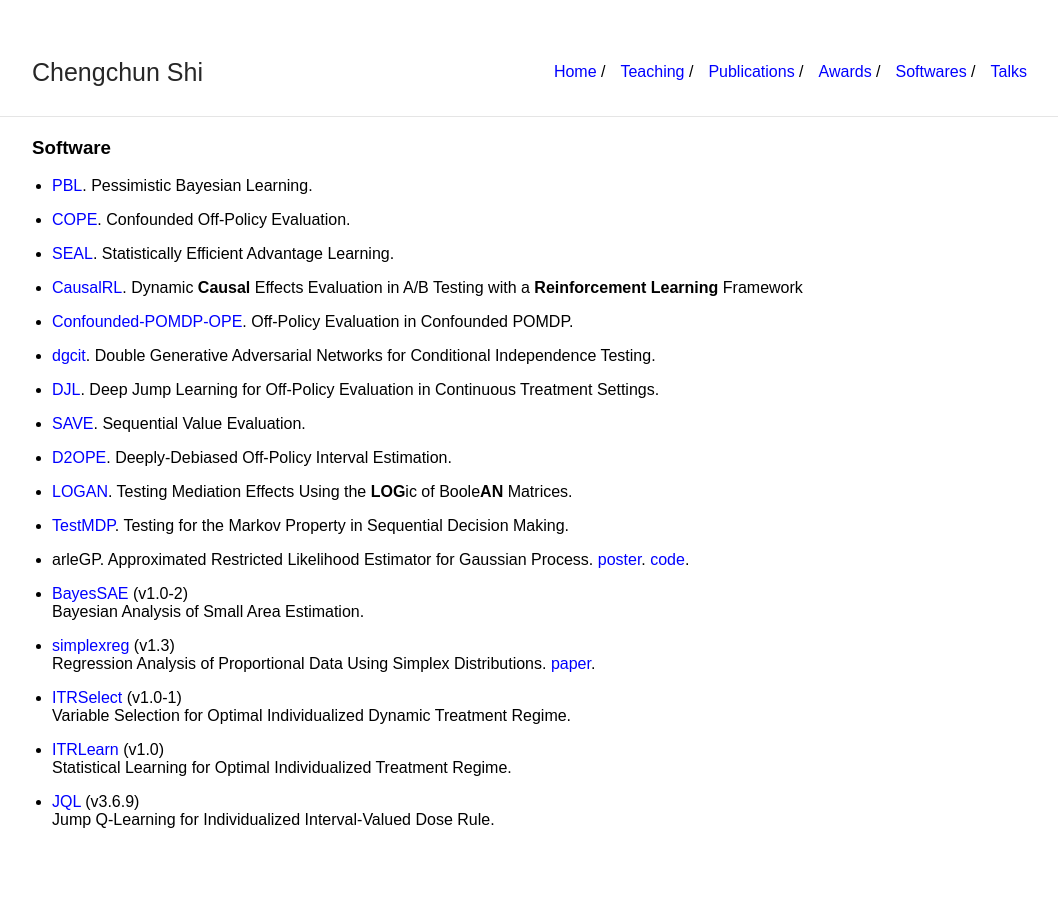
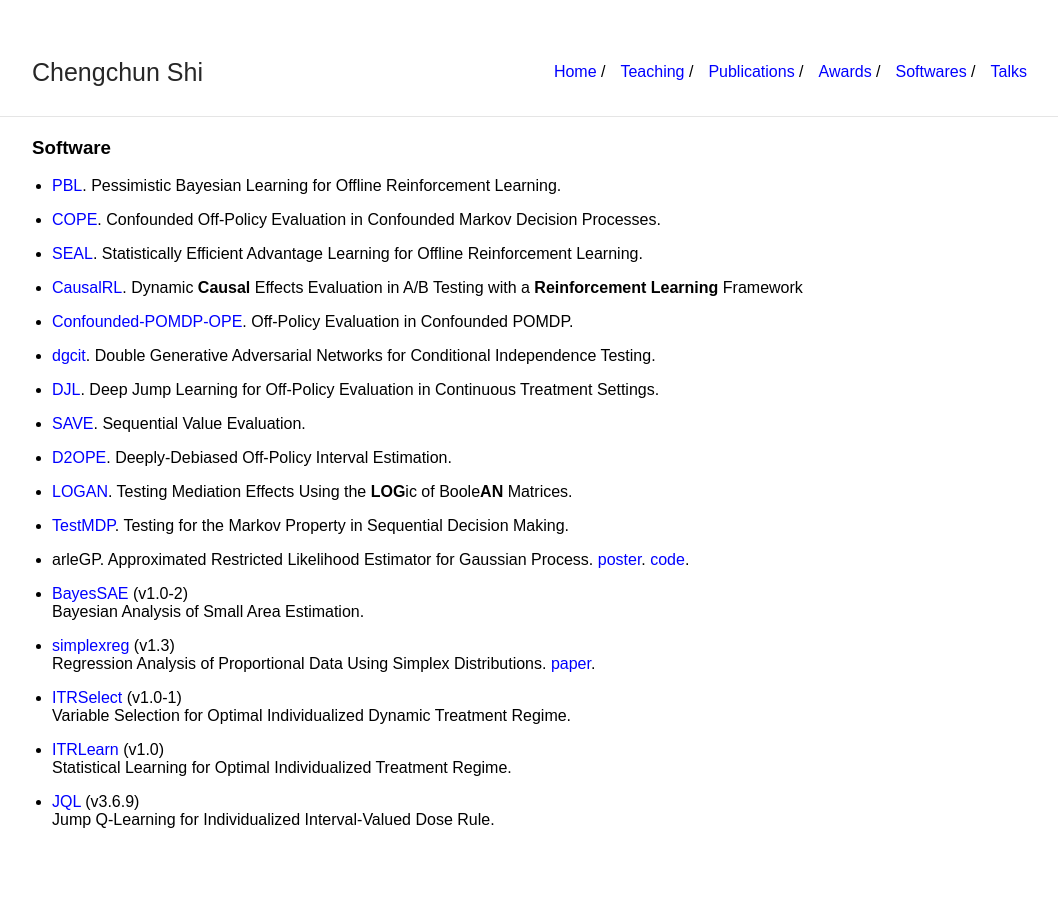
Before and after one commit to callmespring/callmespring.github.io, a Jekyll site: the page built from software.md, in a window 1280 px wide. Shown: the whole page, without its empty margins (108-1166 px from the left). Built offline with Jekyll 4.4.1, drawn with Linux system fonts in a browser that asks for light colours.

Commit message:
Update software.md

```diff
--- a/software.md
+++ b/software.md
@@ -5,11 +5,11 @@
 
 ### Software
 
-* [PBL](https://github.com/yunzhe-zhou/PBL). Pessimistic Bayesian Learning.
+* [PBL](https://github.com/yunzhe-zhou/PBL). Pessimistic Bayesian Learning for Offline Reinforcement Learning.
 
-* [COPE](https://github.com/Mamba413/cope). Confounded Off-Policy Evaluation.
+* [COPE](https://github.com/Mamba413/cope). Confounded Off-Policy Evaluation in Confounded Markov Decision Processes.
 
-* [SEAL](https://github.com/leyuanheart/SEAL). Statistically Efficient Advantage Learning.
+* [SEAL](https://github.com/leyuanheart/SEAL). Statistically Efficient Advantage Learning for Offline Reinforcement Learning.
 
 * [CausalRL](https://github.com/callmespring/CausalRL). Dynamic **Causal** Effects Evaluation in A/B Testing with a **Reinforcement Learning** Framework
 
```
